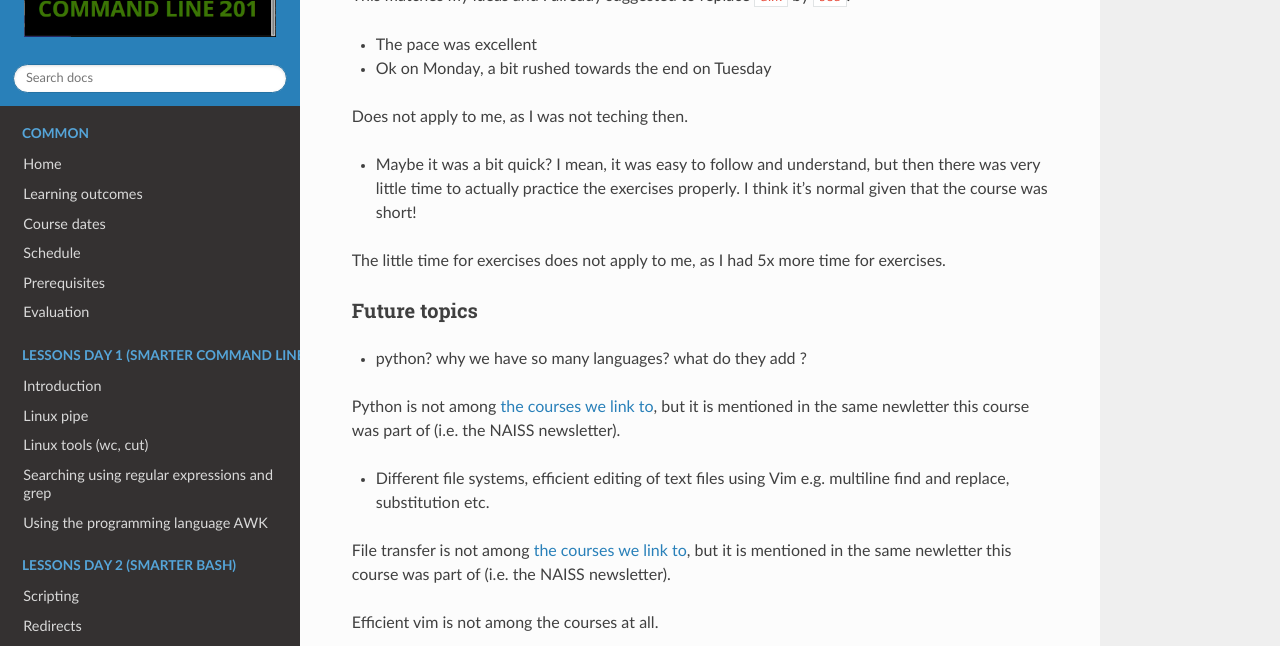
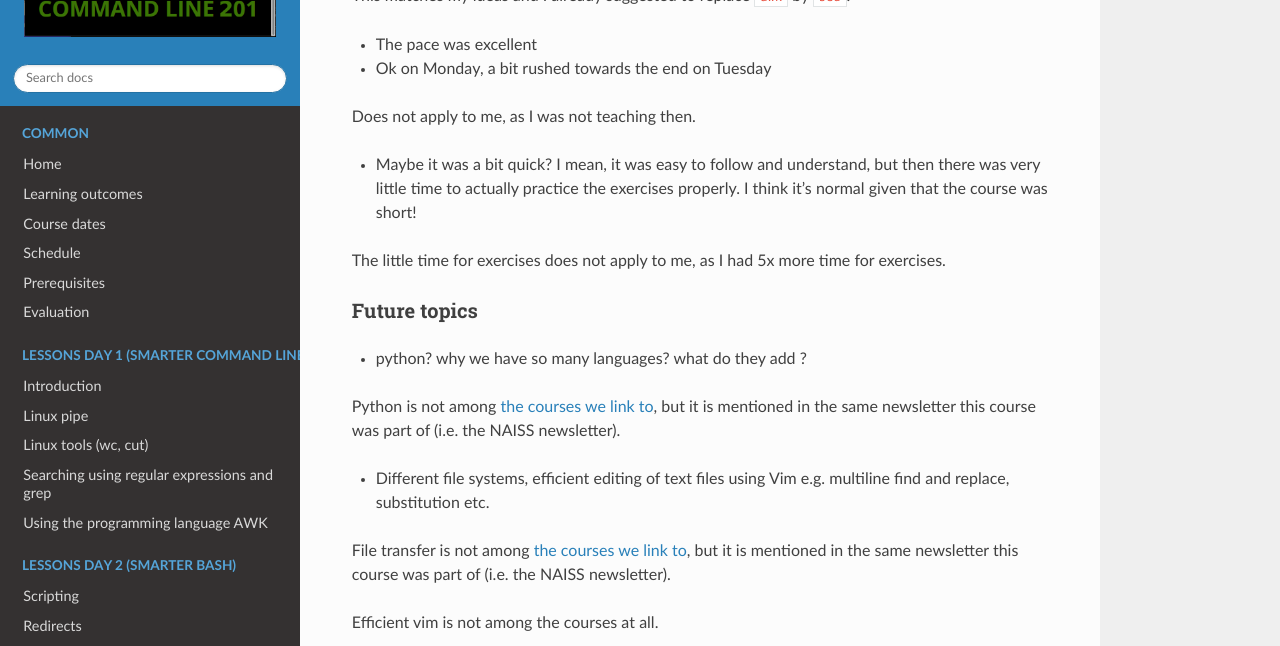
Before and after one commit to UPPMAX/linux-command-line-201, an MkDocs documentation site: the page built from docs/reflections/202506_course/README.md, in a window 1280 px wide and 900 px high, scrolled down 2260 px. Shown: the part 151-797 px from the top of the window. Built offline with MkDocs 1.6.1, drawn with Linux system fonts in a browser that asks for light colours; nearby versions of some CDN libraries.

Commit message:
Fix spelling

```diff
--- a/docs/reflections/202506_course/README.md
+++ b/docs/reflections/202506_course/README.md
@@ -92,7 +92,7 @@ This matches my ideas and I already suggested to replace `awk` by `sed`.
 - The pace was excellent
 - Ok on Monday, a bit rushed towards the end on Tuesday
 
-Does not apply to me, as I was not teching then.
+Does not apply to me, as I was not teaching then.
 
 - Maybe it was a bit quick? I mean, it was easy to follow and understand,
   but then there was very little time to actually practice the exercises
@@ -108,7 +108,7 @@ as I had 5x more time for exercises.
 
 Python is not among
 [the courses we link to](https://uppmax.github.io/linux-command-line-201/courses/),
-but it is mentioned in the same newletter this course was part of (i.e.
+but it is mentioned in the same newsletter this course was part of (i.e.
 the NAISS newsletter).
 
 - Different file systems, efficient editing of text files using Vim
@@ -116,7 +116,7 @@ the NAISS newsletter).
 
 File transfer is not among
 [the courses we link to](https://uppmax.github.io/linux-command-line-201/courses/),
-but it is mentioned in the same newletter this course was part of (i.e.
+but it is mentioned in the same newsletter this course was part of (i.e.
 the NAISS newsletter).
 
 Efficient vim is not among the courses at all.
```
Also changed, not shown: .wordlist.txt.
